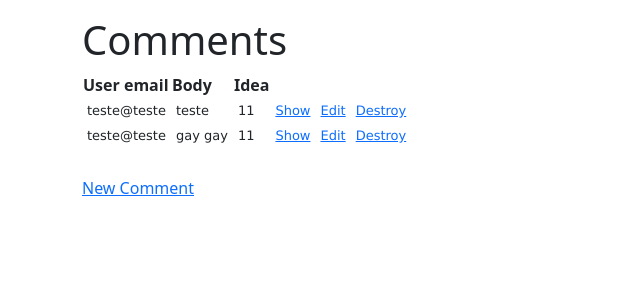
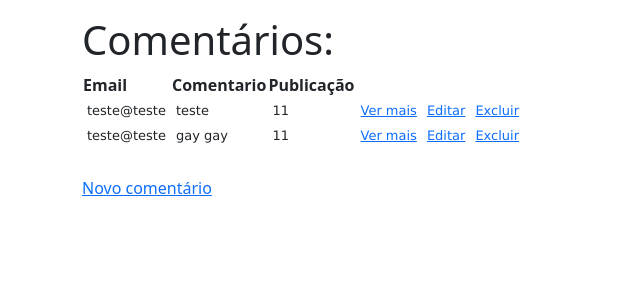
Before and after one commit to Matheus73/achados-e-perdidos, a Rails app: page /comments in a window 1280 px wide. Shown: the part 76-376 px from the top of the page, without its empty margins (0-640 px from the left). Run offline with Rails 7, Linux system fonts and the light colour scheme; a user stored in the database is signed in; data comes from the database, SQL or seed files in the repository; both versions use the stored data as it was after the commit; style sheets or scripts are compiled from the project's sources; some libraries are stand-ins or nearby versions.

Commit message:
Melhoria na dinamica de comentarios

```diff
--- a/app/controllers/comments_controller.rb
+++ b/app/controllers/comments_controller.rb
@@ -15,6 +15,7 @@ class CommentsController < ApplicationController
   # GET /comments/new
   def new
     @comment = Comment.new
+    #@comment.user_email = current_user.email
   end
 
   # GET /comments/1/edit
@@ -25,7 +26,7 @@ class CommentsController < ApplicationController
   # POST /comments.json
   def create
     @comment = Comment.new(comment_params)
-
+    @comment.user_email = current_user.email
     respond_to do |format|
       if @comment.save
         format.html { redirect_to @comment, notice: 'Comment was successfully created.' }
--- a/app/views/comments/_form.html.erb
+++ b/app/views/comments/_form.html.erb
@@ -11,11 +11,12 @@
     </div>
   <% end %>
 
-  <div class="field">
+  <!--<div class="field">
     <%= form.label :user_email %>
     <%= form.text_field :user_email %>
-  </div>
+  </div>-->
 
+<!--<%= form.hidden_field :user_email %>-->
 
   <div class="field">
     <%= form.label :body %>
--- a/app/views/comments/index.html.erb
+++ b/app/views/comments/index.html.erb
@@ -1,13 +1,13 @@
 <p id="notice"><%= notice %></p>
 
-<h1>Comments</h1>
+<h1>Comentários:</h1>
 
 <table>
   <thead>
     <tr>
-      <th>User email</th>
-      <th>Body</th>
-      <th>Idea</th>
+      <th>Email</th>
+      <th>Comentario</th>
+      <th>Publicação</th>
       <th colspan="3"></th>
     </tr>
   </thead>
@@ -18,9 +18,9 @@
         <td><%= comment.user_email %></td>
         <td><%= comment.body %></td>
         <td><%= comment.idea_id %></td>
-        <td><%= link_to 'Show', comment %></td>
-        <td><%= link_to 'Edit', edit_comment_path(comment) %></td>
-        <td><%= link_to 'Destroy', comment, method: :delete, data: { confirm: 'Are you sure?' } %></td>
+        <td><%= link_to 'Ver mais', comment %></td>
+        <td><%= link_to 'Editar', edit_comment_path(comment) %></td>
+        <td><%= link_to 'Excluir', comment, method: :delete, data: { confirm: 'Are you sure?' } %></td>
       </tr>
     <% end %>
   </tbody>
@@ -28,4 +28,4 @@
 
 <br>
 
-<%= link_to 'New Comment', new_comment_path %>
+<%= link_to 'Novo comentário', new_comment_path %>
--- a/app/views/comments/new.html.erb
+++ b/app/views/comments/new.html.erb
@@ -1,4 +1,4 @@
-<h1>New Comment</h1>
+<h1>Novo Comentário</h1>
 
 <%= render 'form', comment: @comment %>
 
--- a/app/views/comments/show.html.erb
+++ b/app/views/comments/show.html.erb
@@ -1,7 +1,7 @@
 <p id="notice"><%= notice %></p>
 
 <p>
-  <strong>User email:</strong>
+  <strong>Email:</strong>
   <%= @comment.user_email %>
 </p>
 
--- a/app/views/ideas/new.html.erb
+++ b/app/views/ideas/new.html.erb
@@ -1,5 +1,5 @@
-<h1>New Idea</h1>
+<h1>Nova Publicação</h1>
 
 <%= render 'form', idea: @idea %>
 
-<%= link_to 'Back', ideas_path %>
+<%= link_to 'Voltar', ideas_path %>
```
Also changed, not shown: app/views/ideas/show.html.erb (+4 -4 lines), db/development.sqlite3, 9 other files.
